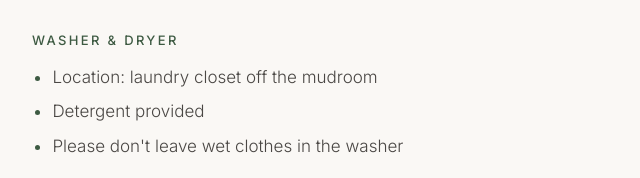
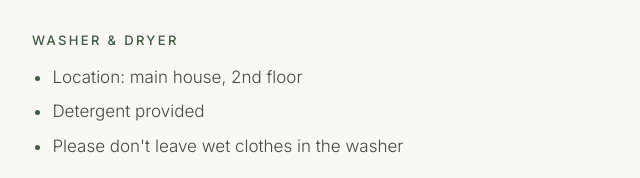
Before and after one commit to crutkas/PineAndPrairieCabin, an Astro site: page /guest/house in a window 1280 px wide. Shown: the part 1562-1740 px from the top of the page, 252-892 px from the left. Built offline with nearby package versions, Linux system fonts and the light colour scheme; Astro itself is replaced by a stand-in of ours.

Commit message:
Guest house: washer/dryer on main house 2nd floor
Co-authored-by: Copilot App <223556219+Copilot@users.noreply.github.com>

```diff
--- a/src/pages/guest/house.astro
+++ b/src/pages/guest/house.astro
@@ -55,7 +55,7 @@ import Guest from '../../layouts/Guest.astro';
 
   <h3>Washer & Dryer</h3>
   <ul>
-    <!-- PLACEHOLDER --><li>Location: laundry closet off the mudroom</li>
+    <li>Location: main house, 2nd floor</li>
     <li>Detergent provided</li>
     <li>Please don't leave wet clothes in the washer</li>
   </ul>
```
